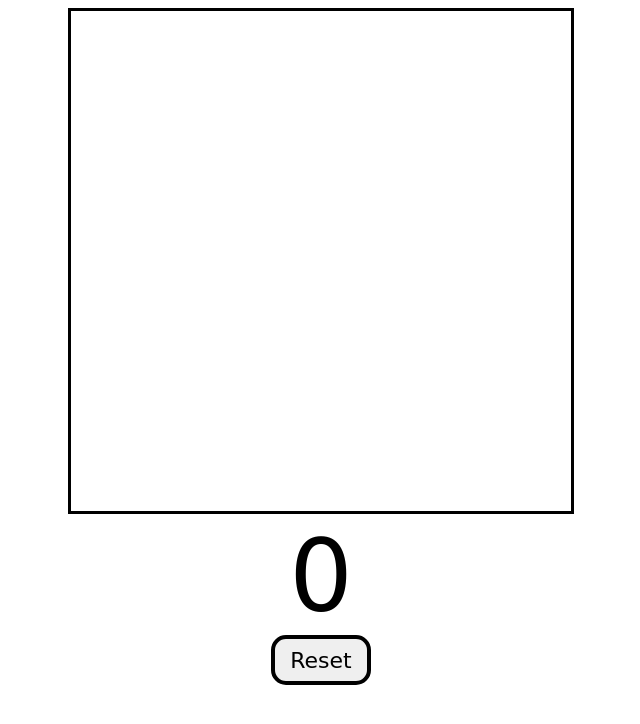
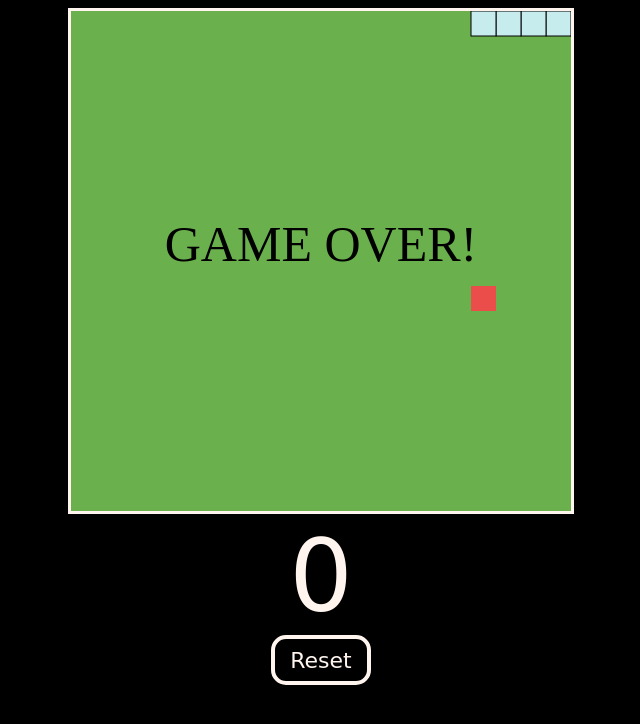
Before and after one commit to aminpirakand/gameSnake, a plain HTML site: page index.html in a window 1280 px wide. Both pictures are taken after a click on the button "Reset". Shown: the whole page, without its empty margins (319-959 px from the left). Drawn offline with Linux system fonts and the light colour scheme.

Commit message:
added javascript file

```diff
--- a/index.html
+++ b/index.html
@@ -10,7 +10,7 @@
     <div id="gameContainer">
         <canvas id="gameBoard" width="500" height="500">
         </canvas>
-        <div id="score">0</div>
+        <div id="scoreText">0</div>
         <button id="resetBtn">Reset</button>
     </div>
     <script src="script.js"></script>
--- a/script.js
+++ b/script.js
@@ -0,0 +1,165 @@
+const gameBoard = document.querySelector("#gameBoard");
+const ctx = gameBoard.getContext("2d");
+const scoreText = document.querySelector("#scoreText");
+const resetBtn = document.querySelector("#resetBtn");
+const gameWidth = gameBoard.width;
+const gameHeight = gameBoard.height;
+const boardBackground = "#6ab04c";
+const snakeColor = "#c7ecee";
+const snakeBorder = "black";
+const foodColor = "#eb4d4b";
+const unitSize = 25;
+let running = false;
+let xVelocity = unitSize;
+let yVelocity = 0;
+let foodX;
+let foodY;
+let score = 0;
+let snake = [
+    {x:unitSize * 4, y:0},
+    {x:unitSize * 3, y:0},
+    {x:unitSize * 2, y:0},
+    {x:unitSize, y:0},
+    {x:0, y:0},
+];
+window.addEventListener("keydown", changeDirection);
+resetBtn.addEventListener("click", resetGame);
+
+gameStart();
+
+
+function gameStart(){
+    running = true;
+    scoreText.textContent = score;
+    createFood();
+    drawFood();
+    nextTick()
+};
+function nextTick(){
+    if(running){
+        setTimeout(() =>{
+            clearBoard();
+            drawFood();
+            moveSnake();
+            drawSnake();
+            checkGameOver();
+            nextTick();
+        }, 75)
+    }else{
+        displayGameOver();
+    }
+};
+function clearBoard(){
+    ctx.fillStyle = boardBackground;
+    ctx.fillRect(0, 0, gameWidth, gameHeight)
+};
+function createFood(){
+    function randomFood(min, max){
+        const randNum = Math.round((Math.random() * (max - min) + min) / unitSize) * unitSize
+        return randNum;
+    }
+    foodX = randomFood(0, gameWidth - unitSize);
+    foodY = randomFood(0, gameWidth - unitSize);
+};
+function drawFood(){
+    ctx.fillStyle = foodColor;
+    ctx.fillRect(foodX, foodY, unitSize, unitSize);
+};
+function moveSnake(){
+    const head = {x: snake[0].x + xVelocity,
+                  y: snake[0].y + yVelocity };
+    snake.unshift(head);
+    if (snake[0].x == foodX && snake[0].y == foodY) {
+        score+=1;
+        scoreText.textContent = score;
+        createFood()
+    }else{
+        snake.pop()
+    }
+};
+function drawSnake(){
+    ctx.fillStyle = snakeColor;
+    ctx.strokeStyle = snakeBorder;
+    snake.forEach(snakePart => {
+        ctx.fillRect(snakePart.x, snakePart.y, unitSize, unitSize);
+        ctx.strokeRect(snakePart.x, snakePart.y, unitSize, unitSize);
+
+    })
+};
+function changeDirection(event){
+    const keyPressed = event.keyCode;
+    const LEFT = 37;
+    const UP = 38;
+    const RIGHT = 39;
+    const DOWN = 40;
+
+    const goingUp = (yVelocity == -unitSize);
+    const goingDown = (yVelocity == unitSize);
+    const goingRight = (xVelocity == unitSize);
+    const goingLeft = (xVelocity == -unitSize);
+
+    switch (true) {
+        case (keyPressed == LEFT && !goingRight):
+            xVelocity = -unitSize;
+            yVelocity = 0;
+            break;
+        case (keyPressed == UP && !goingDown):
+            xVelocity = 0;
+            yVelocity = -unitSize;
+            break;
+        case (keyPressed == RIGHT && !goingLeft):
+            xVelocity = unitSize;
+            yVelocity = 0;
+            break;
+        case (keyPressed == DOWN && !goingUp):
+            xVelocity = 0;
+            yVelocity = unitSize;
+            break;
+        default:
+            break;
+    }
+
+};
+function checkGameOver(){
+    switch (true) {
+        case (snake[0].x < 0):
+            running = false;
+            break;
+        case (snake[0].x >= gameWidth):
+            running = false;
+            break;
+        case (snake[0].y < 0 ):
+            running = false;
+            break;
+        case (snake[0].y >= gameHeight):
+            running = false;
+            break;
+        default:
+            break;
+    };
+    for( let i = 1; i < snake.length; i+=1){
+        if (snake[i].x == snake[0].x && snake[i].y == snake[0].y) {
+                running = false;
+        }
+    }
+};
+function displayGameOver(){
+    ctx.font = "50px MV Boil";
+    ctx.fillStyle = "black";
+    ctx.textAlign = "center";
+    ctx.fillText("GAME OVER!", gameWidth/2, gameHeight/2);
+    running = false;
+};
+function resetGame(){
+    score = 0;
+    xVelocity = unitSize;
+    yVelocity = 0;
+    snake = [
+        {x:unitSize * 4, y:0},
+        {x:unitSize * 3, y:0},
+        {x:unitSize * 2, y:0},
+        {x:unitSize, y:0},
+        {x:0, y:0},
+    ];
+    gameStart()
+};
--- a/style.css
+++ b/style.css
@@ -1,5 +1,7 @@
 *{
     font-family:"Permanent Marker", cursive;
+    background-color: black;
+    color: seashell;
 
 }
 #gameContainer{
@@ -10,7 +12,7 @@
     margin: 0px auto;
 
 }
-#score{
+#scoreText{
     font-size: 100px;
 }
 #resetBtn{
```
